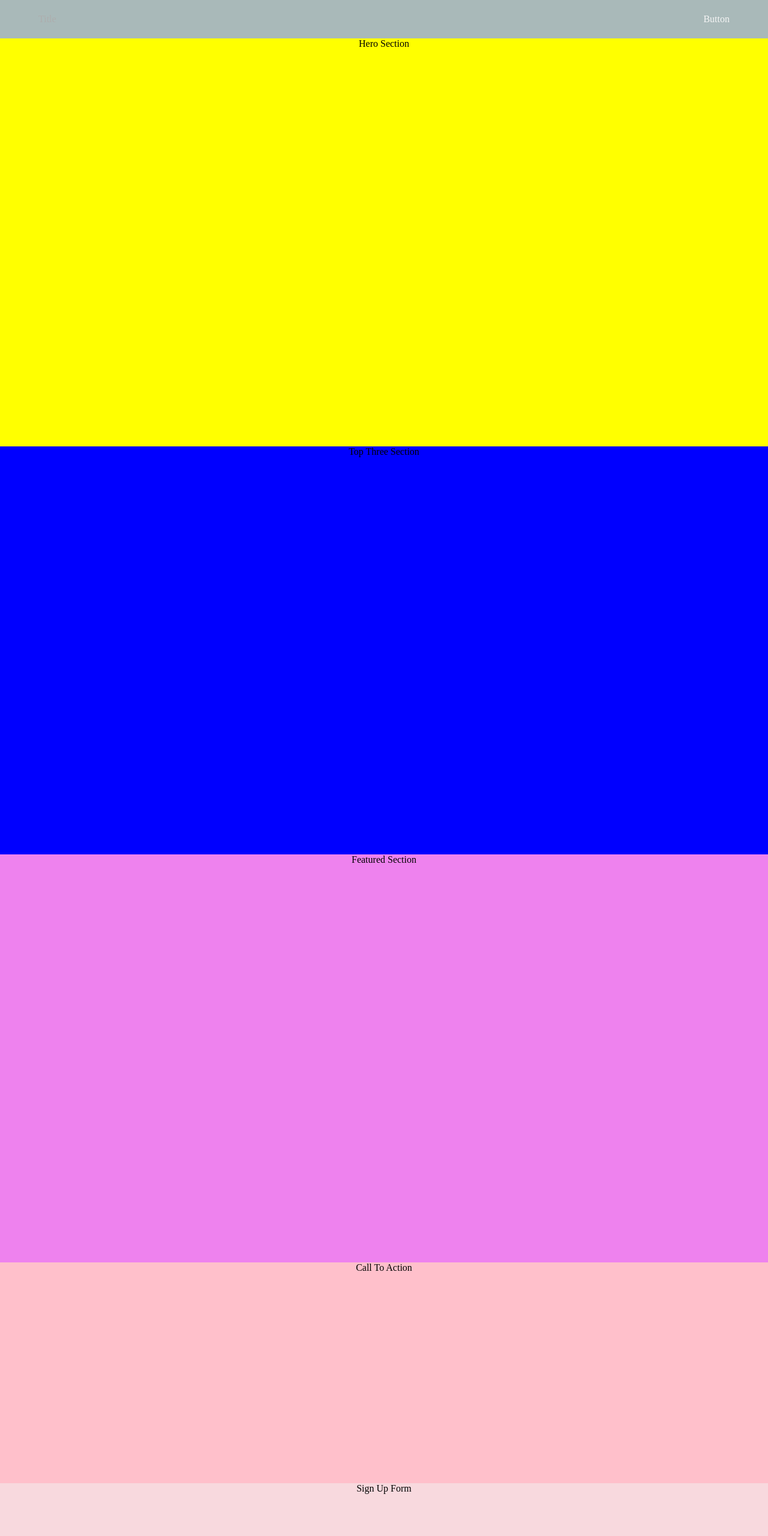
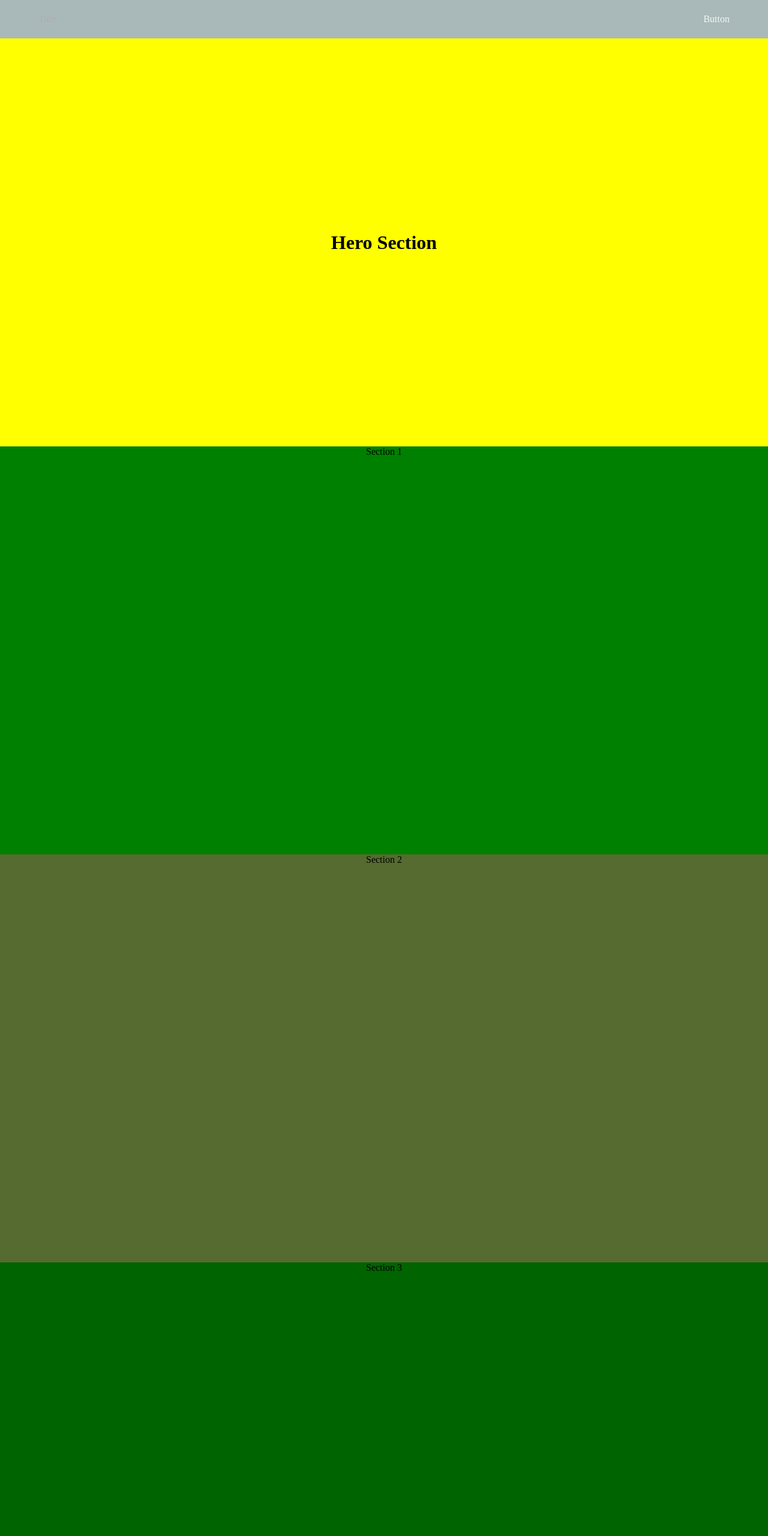
Before and after one commit to PaulBratslavsky/CWP_BasicWebsiteTutorial_1, a plain HTML site: page index.html in a window 1280 px wide. Shown: the top 2560 px of the page at 60% size. Drawn offline with Linux system fonts and the light colour scheme.

Commit message:
minor updates to viewheight

```diff
--- a/css/globalstyle.css
+++ b/css/globalstyle.css
@@ -42,7 +42,7 @@ a {
     flex-direction: row;
     align-items: center;
     justify-content: space-between;
-    height: 4rem;
+    height: 8vh;
 
 }
 
@@ -71,7 +71,7 @@ body {
 
 .main-content {
     grid-area: main-content;
-    padding-top: 4rem;
+    padding-top: 8vh;
     height: 100%;
 }
 
@@ -86,12 +86,38 @@ body {
     width: 100%;
     background: yellow;
 
+    display: flex;
+    flex-direction: column;
+    justify-content: center;
+    align-items: center;
+
 }
 
 .main-content__top-three {
     min-height: 85vh;
     width: 100%;
     background: blue;
+
+    display: flex;
+    flex-direction: column;
+    justify-content: center;
+}
+
+.top-three__section {
+    min-height: 85vh;
+    width: 100%;
+}
+
+.section-one {
+    background: green;
+}
+
+.section-two {
+    background: darkolivegreen;
+}
+
+.section-three {
+    background: darkgreen;
 }
 
 .main-content__featured {
@@ -100,13 +126,19 @@ body {
     background: violet;
 }
 
-.main-content__call-to-action {
+.special-offer {
+    display: flex;
+    flex-direction: column;
+    justify-content: center;
+}
+
+.special-offer__call-to-action {
     min-height: 46vh;
     width: 100%;
     background: pink;
 }
 
-.main-content__sign-up-form {
+.special-offer__sign-up-form {
     min-height: 46vh;
     width: 100%;
     background: #f8d9de;
--- a/index.html
+++ b/index.html
@@ -26,18 +26,22 @@
     </header>
 
     <main class="main-content">
-
-            <section class="main-content__hero">Hero Section</section>
-            <section class="main-content__top-three">Top Three Section</section>
-            <section class="main-content__featured">Featured Section</section>
-            <section class="main-content__call-to-action">Call To Action</section>
-            <section class="main-content__sign-up-form">Sign Up Form</section>
-
+        <div class="main-content__hero"><h1>Hero Section</h1></div>
+        <div class="main-content__top-three">
+            <section class="top-three__section section-one">Section 1</section>
+            <section class="top-three__section section-two">Section 2</section>
+            <section class="top-three__section section-three">Section 3</section>
+        </div>
+        <div class="main-content__featured">Featured Section</div>
+        <div class="special-offer">
+            <div class="special-offer__call-to-action">Call To Action</div>
+            <div class="special-offer__sign-up-form">Sign Up Form</div>
+        </div>
     </main>
 
     <footer class="main-footer">
         <div class="container">
-            Footer
+            <p>Footer</p>
         </div>
     </footer>
 </body>
```
